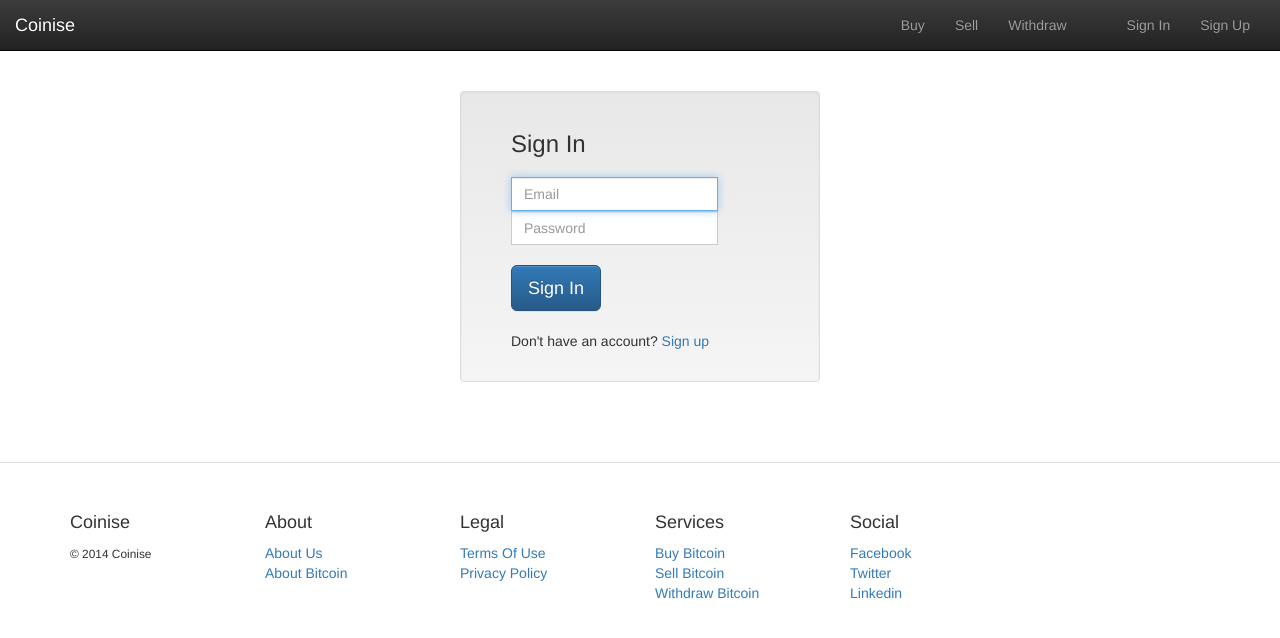
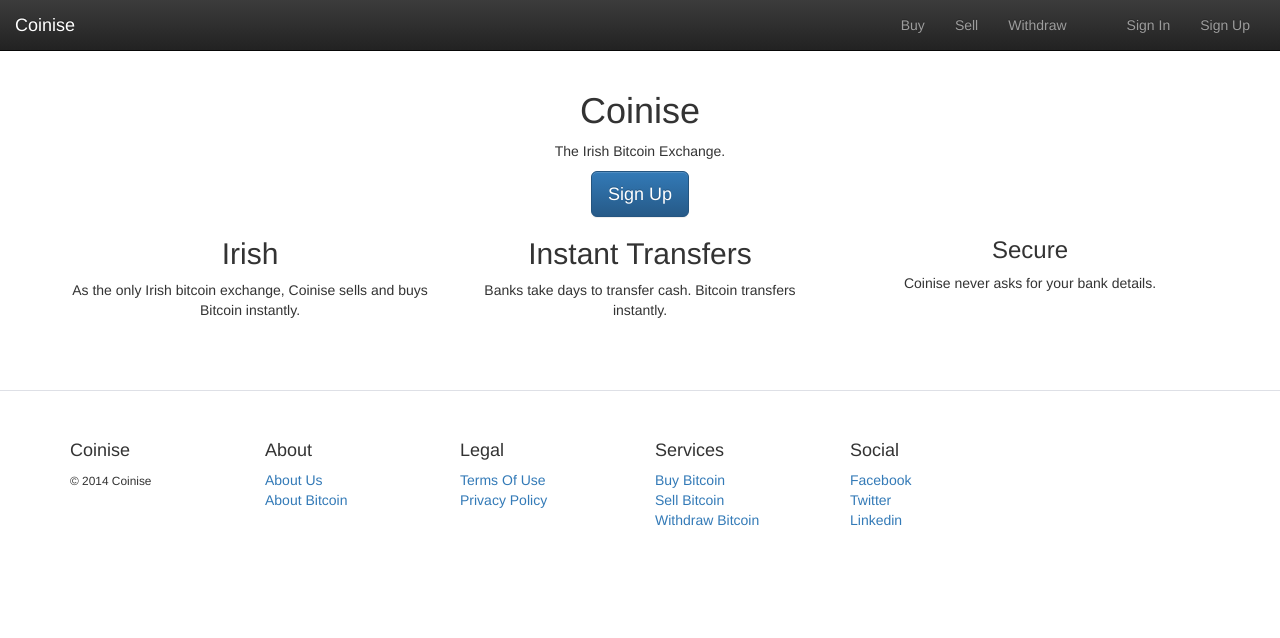
Before and after one commit to rgrannell1/bitEx, a website: page src/javascript/views/index.html in a window 1280 px wide. Drawn offline with nearby package versions, Linux system fonts and the light colour scheme; no server answers; files whose address does not match are found by name.

Commit message:
added basic frontpagre

```diff
--- a/src/javascript/views/index.html
+++ b/src/javascript/views/index.html
@@ -48,7 +48,6 @@
 			padding-bottom: 60px;
 		}
 
-
 	</style>
 
 </head>
@@ -72,64 +71,43 @@
 	</nav>
 
 	<div class="container">
+
 		<div class="row">
-			<div class="col-md-4 col-md-offset-4">
+			<div class="col-md-4 col-md-offset-4 text-center">
+				<h1>Coinise</h1>
+				<p> The Irish Bitcoin Exchange.</p>
 
-				<div class="well">
-					<div id="register">
+				<button class="btn btn-lg btn-primary" type="button" id="front-register">Sign Up</button>
 
-						<h3 class="form-heading">Register</h3>
+			</div>
 
-						<form class="form-main" role="form">
 
-							<div class="input-group">
-								<input type="text" class="form-control" spellcheck="false" value="" id="forename" name="forename" placeholder="Forename" autofocus>
-							</div>
+		</div>
 
-							<div class="input-group">
-								<input type="text" class="form-control" spellcheck="false" value="" id="sirname" name="sirname" placeholder="Sirname">
-							</div>
+		<div class="row">
+			<div class="col-md-4 text-center">
 
-							<div class="input-group">
-								<input type="email" class="form-control" spellcheck="false" value="" id="email" name="email" placeholder="Email">
-							</div>
+				<h2>Irish</h2>
+				<p>As the only Irish bitcoin exchange, Coinise sells and buys Bitcoin instantly. </p>
 
-							<div class="input-group">
-								<input type="password" class="form-control" spellcheck="false" id="password" name="password" placeholder="Password">
-							</div>
+			</div>
 
-							<button class="btn btn-lg btn-primary" type="button" id="get-details">Register</button>
+			<div class="col-md-4 text-center">
 
-						</form>
+				<h2>Instant Transfers</h2>
+				<p>Banks take days to transfer cash. Bitcoin transfers instantly.</p>
 
-						Already have an account? <a id="signin-link" href="#register">Register</a>
+			</div>
 
-					</div>
+			<div class="col-md-4 text-center">
 
-					<div id="signin">
+				<h3>Secure</h3>
+				<p>Coinise never asks for your bank details.</p>
 
-						<h3 class="form-heading">Sign In</h3>
+			</div>
 
-						<form class="form-main" role="form" method="post" action="/signin">
 
-							<div class="input-group">
-								<input type="email" class="form-control" spellcheck="false" value="" id="email" name="email" placeholder="Email" autofocus>
-							</div>
 
-							<div class="input-group">
-								<input type="password" class="form-control" spellcheck="false" id="password" name="password" placeholder="Password">
-							</div>
-
-							<button class="btn btn-lg btn-primary" type="submit" id="get-password">Sign In</button>
-
-						</form>
-
-						Don't have an account? <a href="#signin" id="register-link">Sign up</a>
-
-					</div>
-
-				</div>
-			</div>
 		</div>
 	</div>
 
@@ -216,6 +194,9 @@
 	updateBitcoinPrice()
 	var pid = setInterval(updateBitcoinPrice(), 60 * 1000)
 
+	$("#front-register").on("click", function () {
+		window.location = window.location += "views/signin.html"
+	})
 
 </script>
 </html>
```
